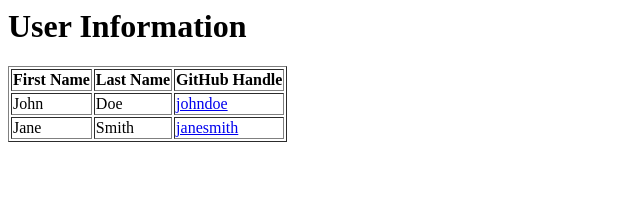
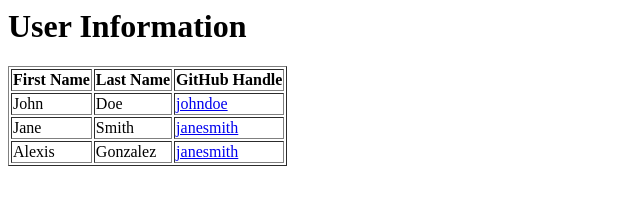
Before and after one commit to Alex-is-Gonzalez/getMerged, a plain HTML site: page index.html in a window 1280 px wide. Shown: the whole page, without its empty margins (0-640 px from the left). Drawn offline with Linux system fonts and the light colour scheme.

Commit message:
added myself

```diff
--- a/index.html
+++ b/index.html
@@ -24,6 +24,11 @@
             <td>Smith</td>
             <td><a href="https://github.com/janesmith">janesmith</a></td>
         </tr>
+        <tr>
+            <td>Alexis</td>
+            <td>Gonzalez</td>
+            <td><a href="https://github.com/alex-is-gonzalez">janesmith</a></td>
+        </tr>
     <!-- Add more rows as needed -->
     </table>
 </body>
```
